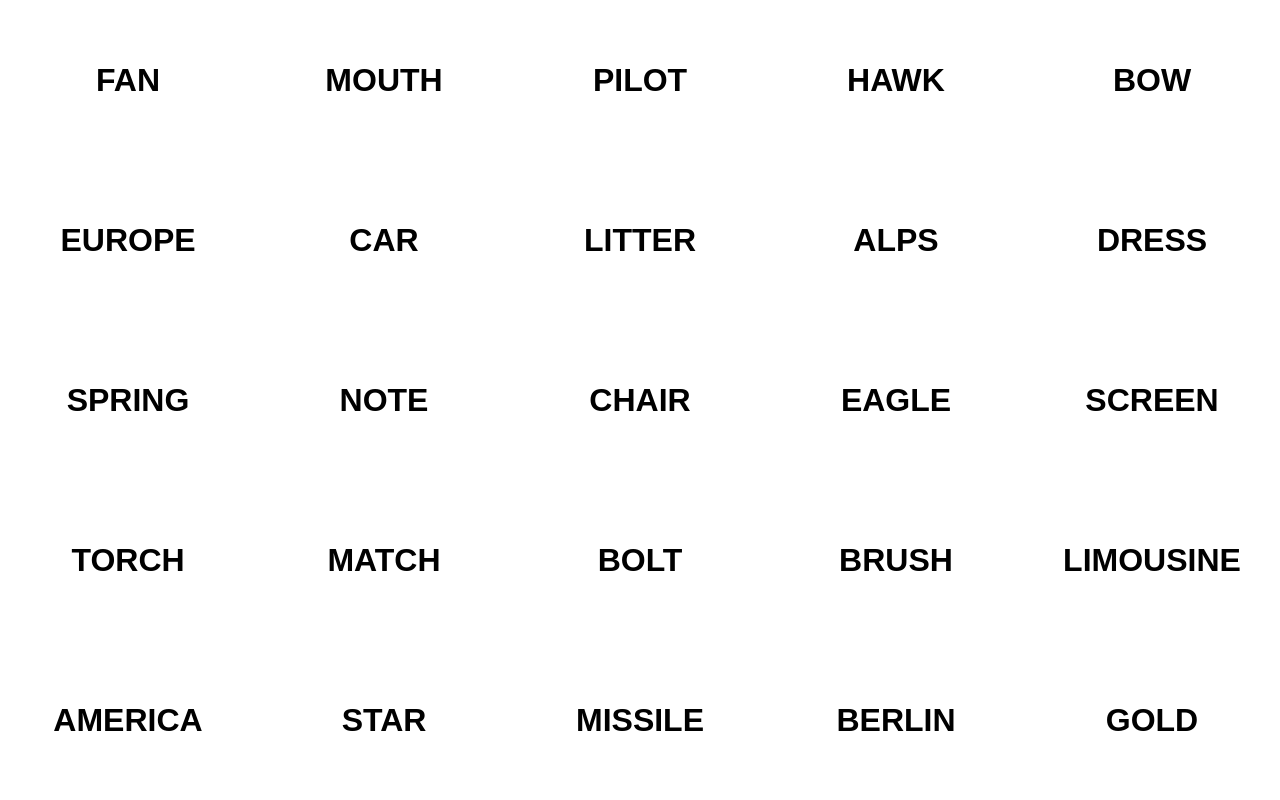
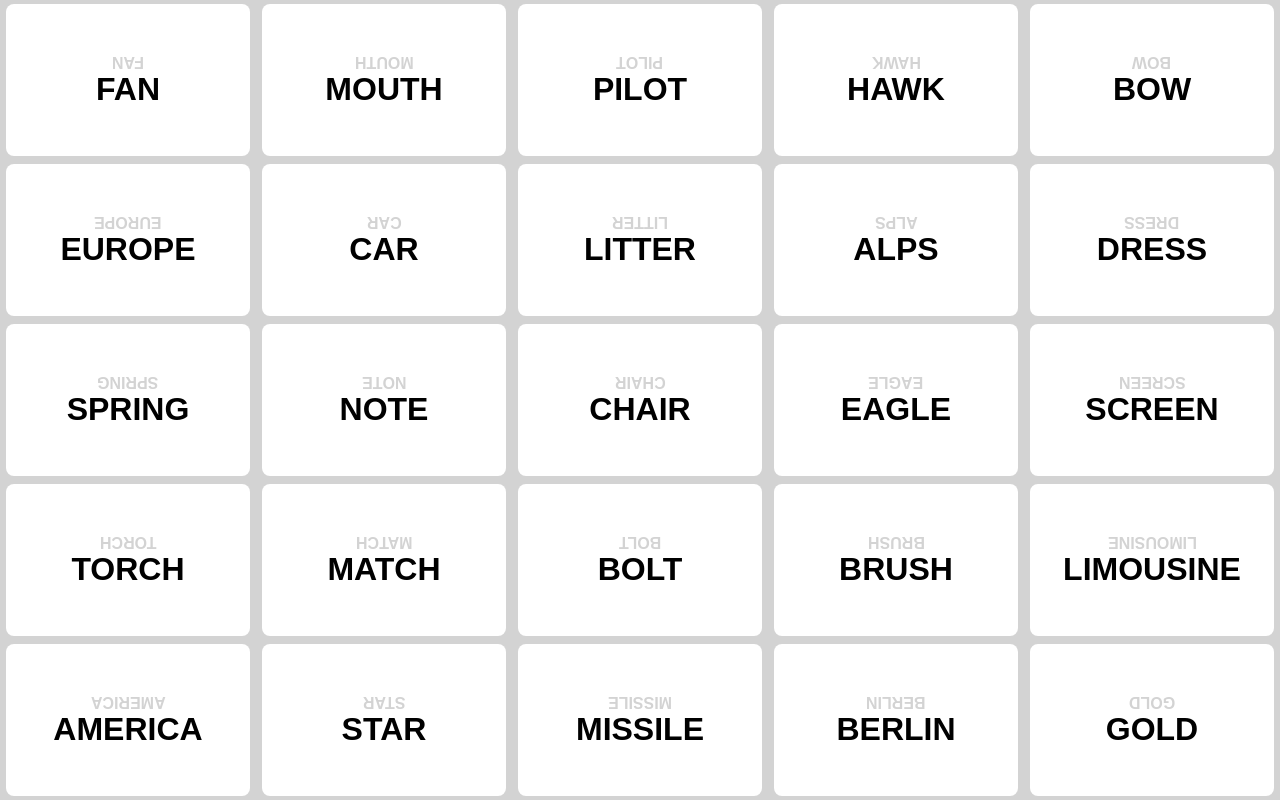
Before and after one commit to hitesh97/codenames, a plain HTML site: page index.html in a window 1280 px wide. Both pictures are taken after typing "Sample" into the empty fields and a click on the button "Start". Drawn offline with Linux system fonts and the light colour scheme.

Commit message:
add card styles

```diff
--- a/css/main.css
+++ b/css/main.css
@@ -33,10 +33,11 @@
 
 #Board {
   position: fixed;
+  font-weight: bold;
   width: 100%;
   height: 100%;
-  font-weight: bold;
   font-size: .75em;
+  background-color: lightgray;
 }
 
 @media (min-width: 720px) {
@@ -46,19 +47,70 @@
 }
 
 .Name {
-  display: inline-block;
-  width: 20%;
-  height: 20%;
+    position: absolute;
+    display: flex;
+    flex-direction: column;
+    width: 19%;
+    height: 19%;
+    align-items: center;
+    justify-content: center;
+    border-radius: .25em;
+    -webkit-touch-callout: none;
+    -webkit-user-select: none;
+    background-color: white;
 }
 
-.Name .text {
-    display: flex;
-    width: 100%;
-    height: 100%;
-    align-items: center;
-    justify-content: center;
-    -webkit-touch-callout: none;
-    -webkit-user-select: none;
+/* columns */
+.Name:nth-child(5n + 1) {
+    left: .5%;
+}
+
+.Name:nth-child(5n + 2) {
+    left: 20.5%;
+}
+
+.Name:nth-child(5n + 3) {
+    left: 40.5%;
+}
+
+.Name:nth-child(5n + 4) {
+    left: 60.5%;
+}
+
+.Name:nth-child(5n + 5) {
+    left: 80.5%;
+}
+
+/* rows */
+.Name:nth-child(-n + 5) {
+    top: .5%;
+}
+
+.Name:nth-child(n+6):nth-child(-n+10) {
+    top: 20.5%;
+}
+
+.Name:nth-child(n+11):nth-child(-n+15) {
+    top: 40.5%;
+}
+
+.Name:nth-child(n+16):nth-child(-n+20) {
+    top: 60.5%;
+}
+
+.Name:nth-child(n+21) {
+    top: 80.5%;
+}
+
+.secondary {
+    font-size: .5em;
+    transform-origin: center center;
+    transform: rotateZ(180deg);
+    color: lightgray;
+}
+
+.spymaster .secondary {
+    display: none;
 }
 
 .blue {
--- a/js/components.js
+++ b/js/components.js
@@ -96,17 +96,18 @@
 function Name(name) {
     return (
         el('div', {
-            className: _getNameClassName(name),
+            className: _getTextClassName(name),
             onClick: name.onClick(name.value)
         },
             el('div', {
-                className: 'text'
-            }, name.value)
+                className: 'secondary'
+            }, name.value),
+            el('div', {}, name.value)
         )
     );
 }
 
 // utils
-function _getNameClassName(name) {
+function _getTextClassName(name) {
     return 'Name ' + (name.player === SPYMASTER || name.isRevealed ? name.color : '');
 }
--- a/js/start.js
+++ b/js/start.js
@@ -1,5 +1,6 @@
 var store = Redux.createStore(codenames);
 
+// rander function is called every time action is dispatched to the store
 store.subscribe(render);
 
 // dispatch action to set initial state and trigger inital render
```
